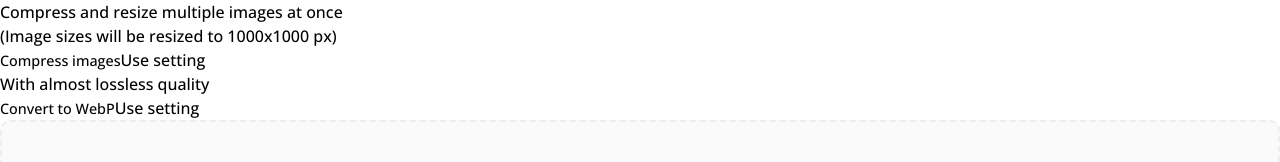
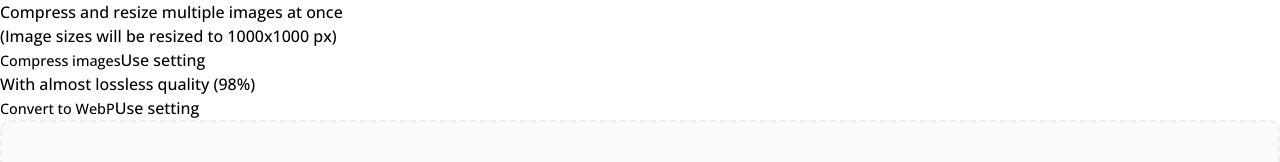
Before and after one commit to ALonghi/portfolio-useful-tools, a Next.js app: page /images in a window 1280 px wide. Shown: the top 162 px of the page. Built offline with nearby package versions, Linux system fonts and the light colour scheme.

Commit message:
Add quality value

```diff
--- a/package.json
+++ b/package.json
@@ -1,6 +1,6 @@
 {
   "private": true,
-  "version": "1.2.2",
+  "version": "1.2.3",
   "scripts": {
     "dev": "next",
     "build": "next build",
--- a/pages/images.tsx
+++ b/pages/images.tsx
@@ -62,7 +62,8 @@
                         <div>
                             <SwitchWithLabel label={"Compress images"} updateSelection={(v) => setWithCompression(v)}
                                              enabled={withCompression} classes={``}/>
-                            <p className={`ml-1 font-extralight text-sm italic`}>With almost lossless quality</p>
+                            <p className={`ml-1 font-extralight text-sm italic`}>With almost lossless quality
+                                ({quality}%)</p>
                         </div>
                         {/*<div className={`inline-flex flex-col items-start `}>*/}
                         {/*    <SwitchWithLabel label={"Resize images"} updateSelection={(v) => setWithResizing(v)}*/}
```
